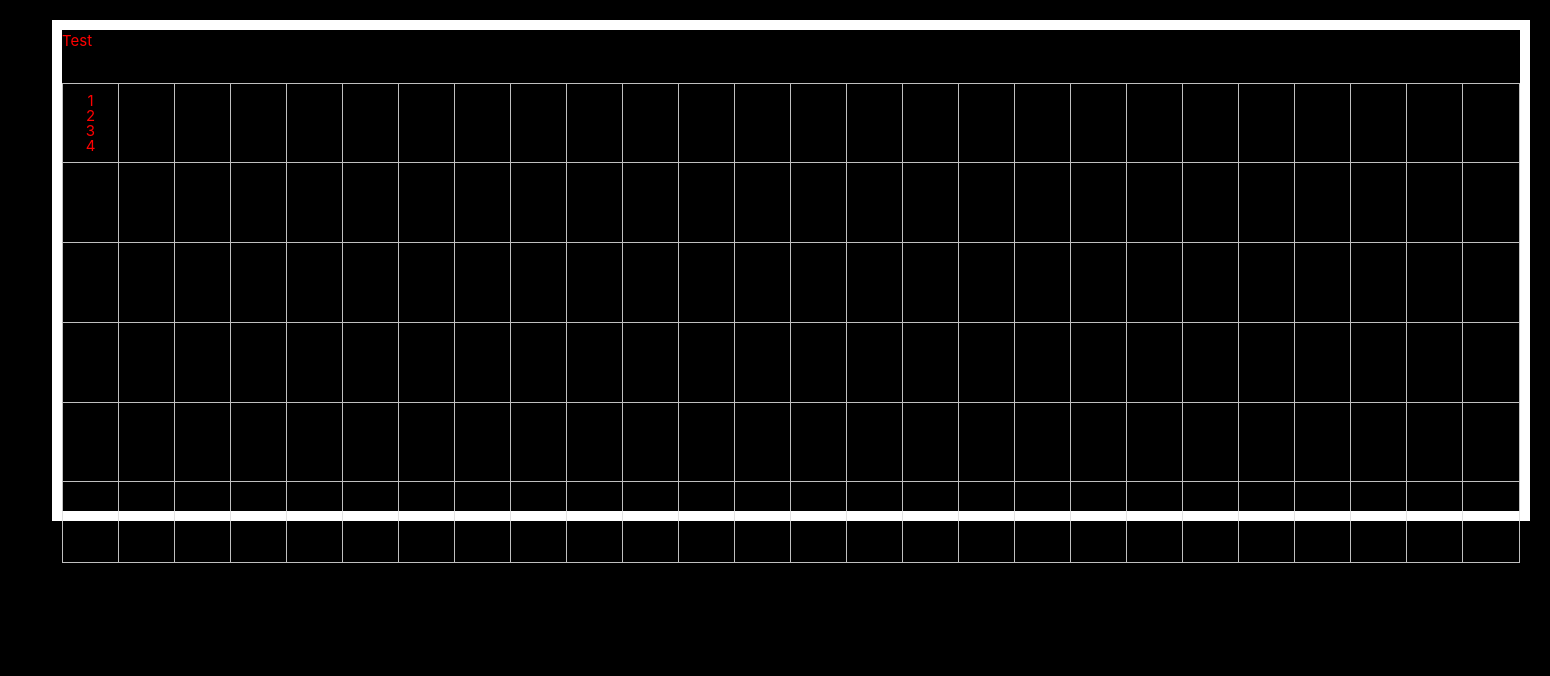
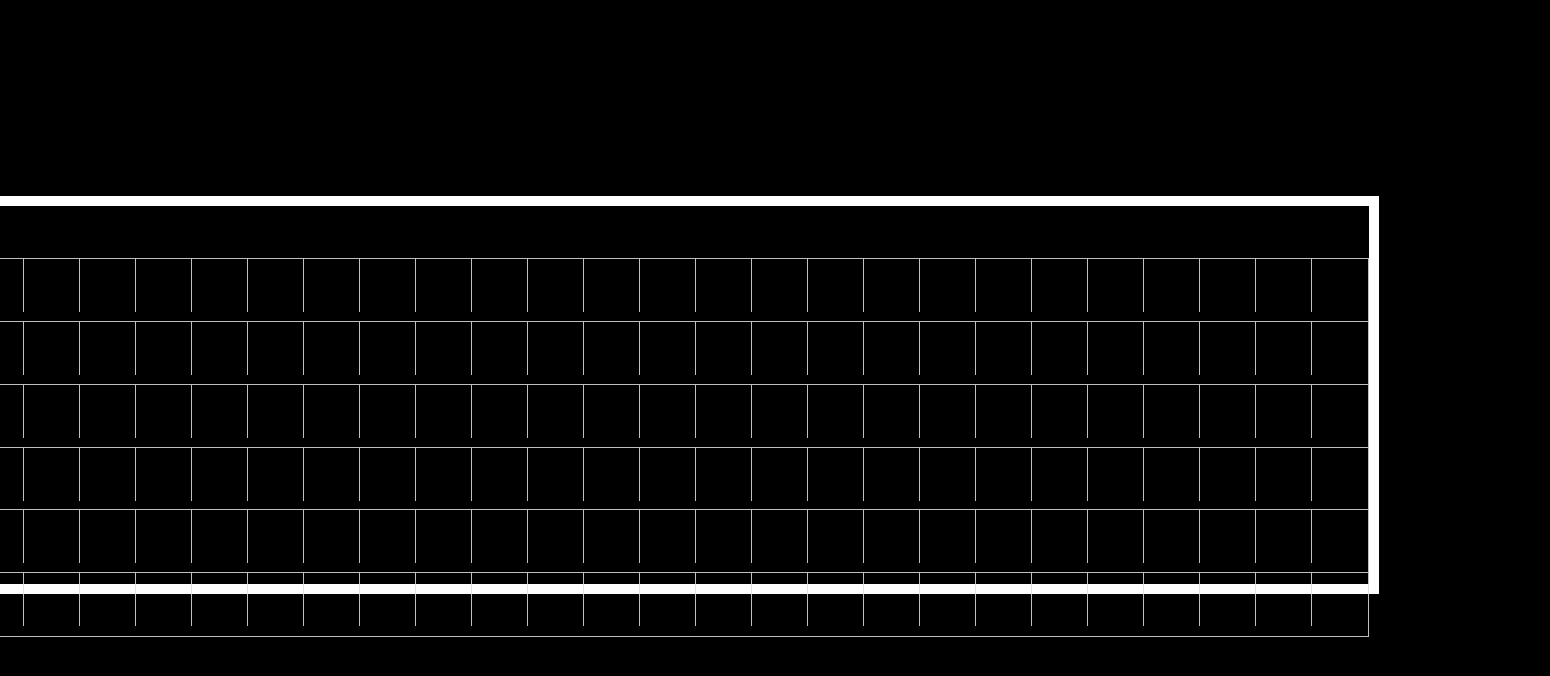
Before and after one commit to boomiloma/bc, a Vue app: page /test in a window 1280 px wide. Shown: the top 676 px of the page, 1550 px wide, since content can reach past the window. Built offline with nearby package versions, Linux system fonts and the light colour scheme.

Commit message:
Changes in Pair display

```diff
--- a/src/App.vue
+++ b/src/App.vue
@@ -36,6 +36,8 @@ html,
   // width: 100%;
   display: flex;
   flex-direction: row;
+  justify-content: center;
+  align-items: center;
   background-color: rgb(0, 0, 0);
   color: theme("colors.blue.50");
 }
--- a/src/views/home/components/BreadPlate.vue
+++ b/src/views/home/components/BreadPlate.vue
@@ -20,7 +20,7 @@
               (col && col.value === 'i') ||
               (col && col.value === 'j')
             "
-            class="absolute top-0 left-0 inline-flex items-center rounded-full bg-red-400 px-1 py-1 text-md font-medium text-red-600 ring-1 ring-inset ring-grey-300/10"
+            class="absolute -top-1 -left-1 inline-flex items-center rounded-full bg-red-500 px-2 py-2"
           ></span>
           <span
             v-if="
@@ -31,7 +31,7 @@
               (col && col.value === 'j') ||
               (col && col.value === 'k')
             "
-            class="absolute -bottom-1 right-0 inline-flex items-center rounded-full bg-blue-400 px-1 py-1 text-md font-medium text-blue-600 ring-1 ring-inset ring-grey-300/10"
+            class="absolute -bottom-2 -right-1 inline-flex items-center rounded-full bg-blue-500 px-2 py-2"
           ></span>
           <div>
             <p v-if="col.value" class="">
--- a/src/views/home/styles/Home.scss
+++ b/src/views/home/styles/Home.scss
@@ -79,6 +79,7 @@
       .grid__col {
         min-width: 40px;
         width: 40px;
+        max-width: 40px;
         display: flex;
         align-items: center;
         text-align: center;
@@ -93,6 +94,8 @@
       .grid__col {
         min-height: 30px;
         min-width: 50px;
+        max-height: 30px;
+        max-width: 50px;
         width: 50px;
       }
     }
@@ -105,6 +108,8 @@
       .grid__col {
         min-height: 30px;
         min-width: 50px;
+        max-height: 30px;
+        max-width: 50px;
         width: 50px;
       }
     }
@@ -117,6 +122,8 @@
       .grid__col {
         min-height: 30px;
         min-width: 35px;
+        max-height: 30px;
+        max-width: 35px;
         width: 35px;
       }
     }
@@ -129,6 +136,8 @@
       .grid__col {
         min-height: 30px;
         min-width: 35px;
+        max-height: 30px;
+        max-width: 35px;
         width: 35px;
       }
     }
@@ -155,6 +164,8 @@
         padding: 5px;
         min-height: 53px;
         min-width: 56px;
+        max-height: 53px;
+        max-width: 56px;
         flex-grow: 1;
         flex-shrink: 0;
         flex-basis: 0;
```
